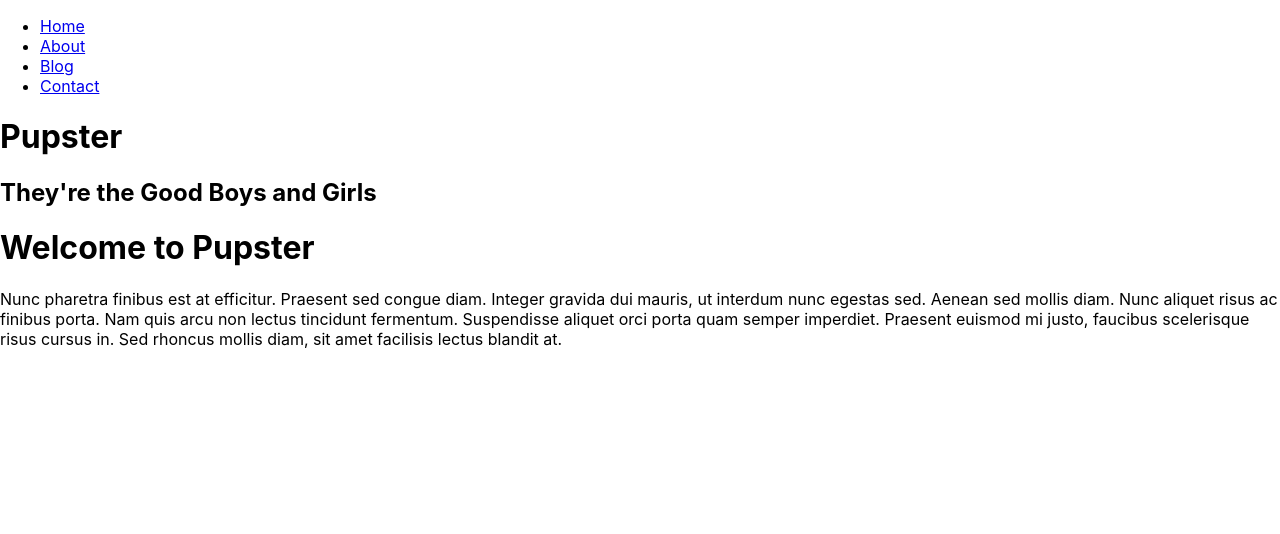
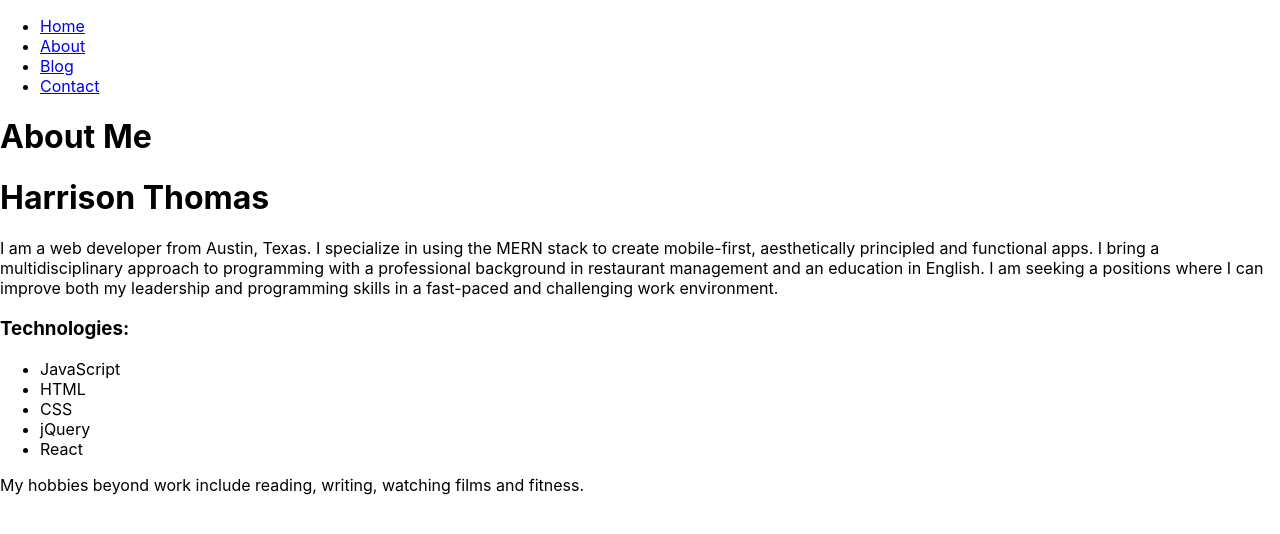
Before and after one commit to hthomas93/react-portfolio, a React (Create React App) app in the folder react-portfolio/: page /about in a window 1280 px wide. Shown: the top 534 px of the page. Built offline with nearby package versions, Linux system fonts and the light colour scheme.

Commit message:
Added some more information to the  About Me page

```diff
--- a/react-portfolio/src/components/About/About.js
+++ b/react-portfolio/src/components/About/About.js
@@ -3,16 +3,22 @@ import React from "react";
 function About() {
     return (
         <div>
-            <h1>Pupster</h1>
-            <h2>They're the Good Boys and Girls</h2>
-            <h1>Welcome to Pupster</h1>
+            <h1>About Me</h1>
+            <h1>Harrison Thomas</h1>
             <p>
-                Nunc pharetra finibus est at efficitur. Praesent sed congue diam. Integer gravida dui
-                mauris, ut interdum nunc egestas sed. Aenean sed mollis diam. Nunc aliquet risus ac finibus
-                porta. Nam quis arcu non lectus tincidunt fermentum. Suspendisse aliquet orci porta quam
-                semper imperdiet. Praesent euismod mi justo, faucibus scelerisque risus cursus in. Sed
-                rhoncus mollis diam, sit amet facilisis lectus blandit at.
-      </p>
+                I am a web developer from Austin, Texas. I specialize in using the MERN stack to create mobile-first, aesthetically principled and functional apps. I bring a multidisciplinary approach to programming with a professional background in restaurant management and an education in English. I am seeking a positions where I can improve both my leadership and programming skills in a fast-paced and challenging work environment.
+            </p>
+            <h3>Technologies:</h3>
+            <ul>
+                <li>JavaScript</li>
+                <li>HTML</li>
+                <li>CSS</li>
+                <li>jQuery</li>
+                <li>React</li>
+            </ul>
+            <p>
+                My hobbies beyond work include reading, writing, watching films and fitness.
+            </p>
         </div>
     );
 }
```
Also changed, not shown: 1 other file (tests, documents, lock files or other folders).
